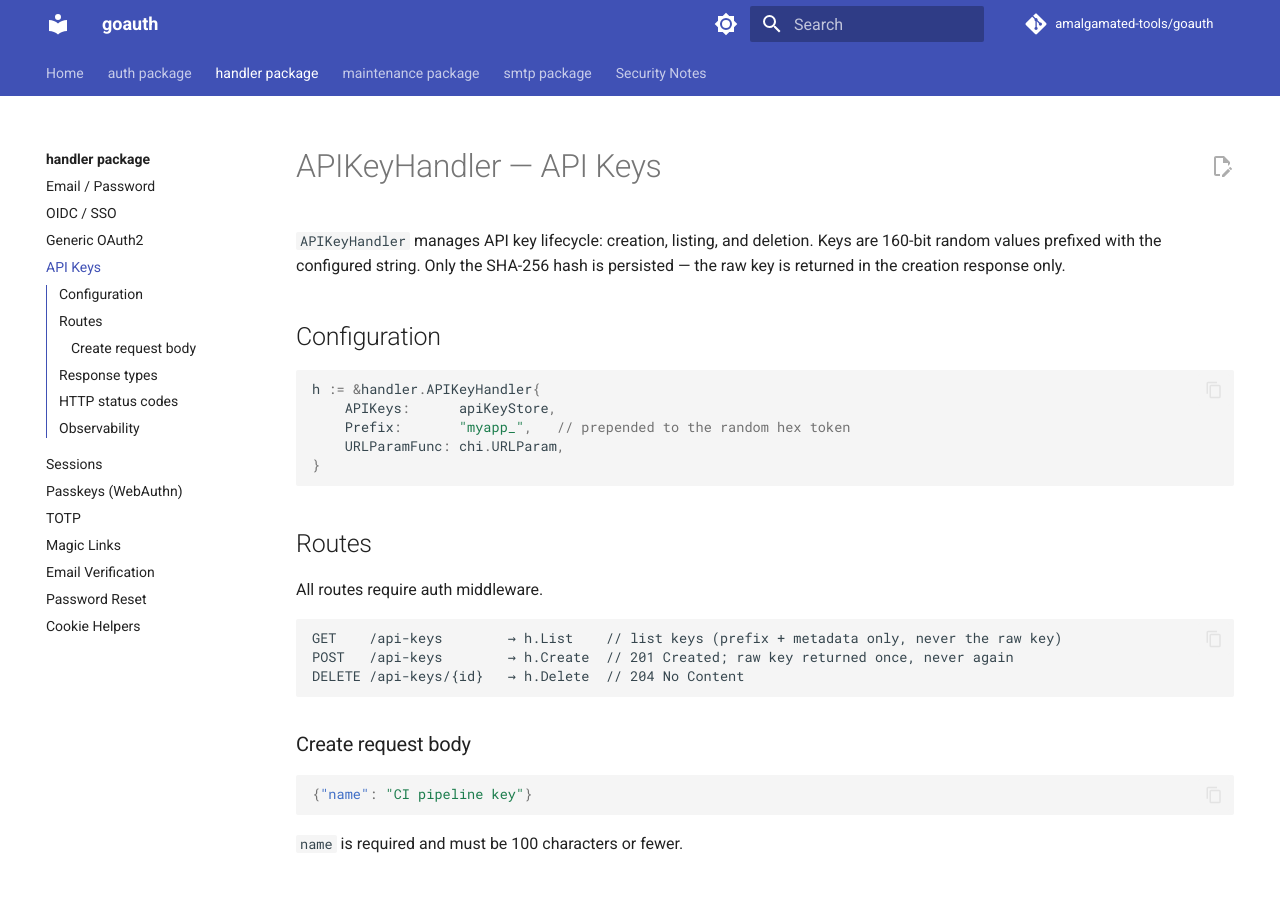
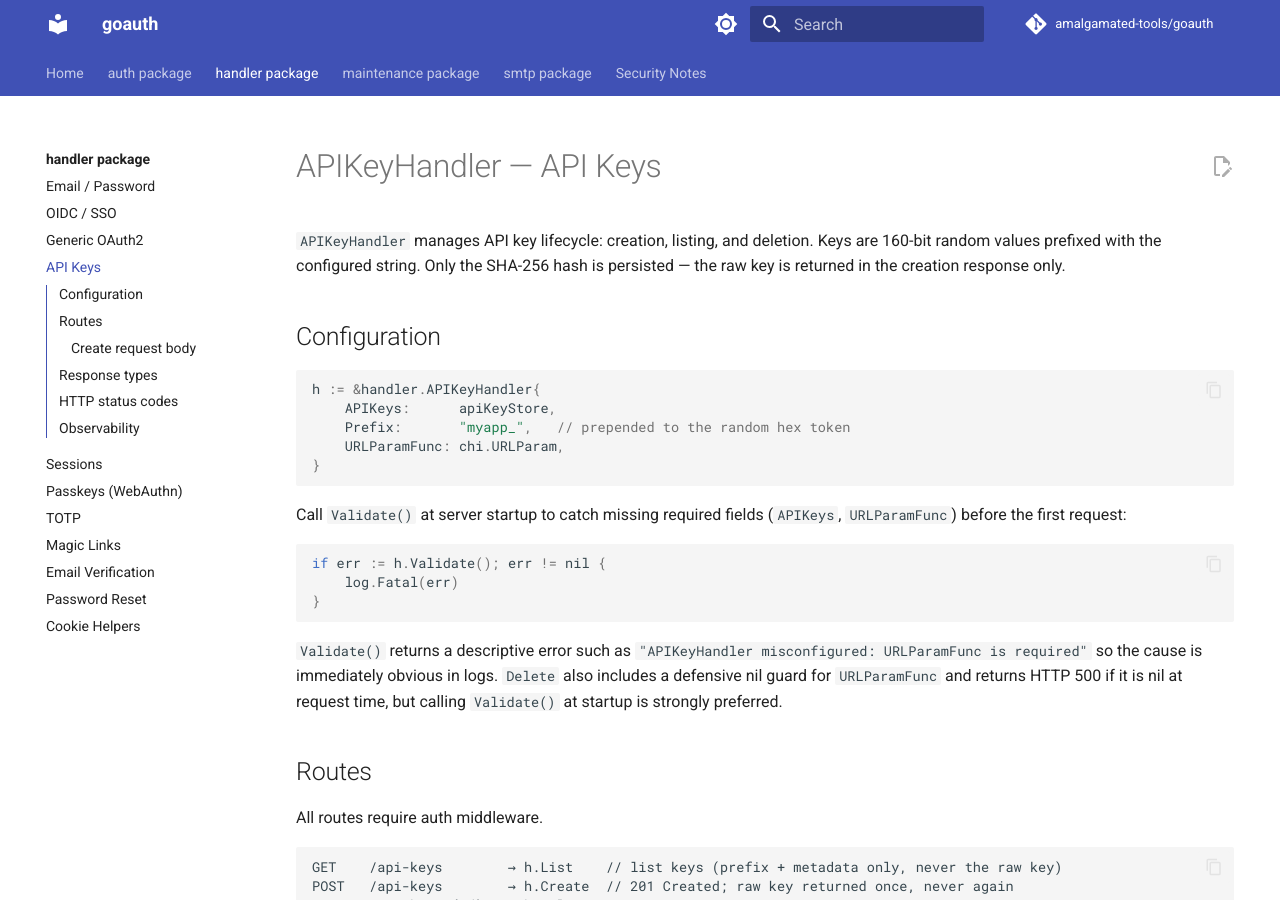
Before and after one commit to amalgamated-tools/goauth, an MkDocs documentation site: the page built from docs/handler/api-keys.md, in a window 1280 px wide and 900 px high. Built offline with MkDocs 1.6.1 and Material for MkDocs 9.7.7, drawn with Linux system fonts in a browser that asks for light colours; comment, search, counter and statistics services are not loaded; some of the changed text lies outside the part shown.

Commit message:
docs(handler): document Validate() methods for EmailVerification, PasswordReset, and APIKey handlers
- Add Validate() usage example and error message description to
  EmailVerificationHandler, PasswordResetHandler, and APIKeyHandler docs
- Document the defensive nil guard in APIKeyHandler.Delete() (HTTP 500
  when URLParamFunc is nil) and update the HTTP status codes table
- Mirrors the Validate() pattern already documented in auth.md and
  magic-links.md

Co-authored-by: Copilot <223556219+Copilot@users.noreply.github.com>

````diff
--- a/docs/handler/api-keys.md
+++ b/docs/handler/api-keys.md
@@ -11,6 +11,16 @@ h := &handler.APIKeyHandler{
     URLParamFunc: chi.URLParam,
 }
 ```
+
+Call `Validate()` at server startup to catch missing required fields (`APIKeys`, `URLParamFunc`) before the first request:
+
+```go
+if err := h.Validate(); err != nil {
+    log.Fatal(err)
+}
+```
+
+`Validate()` returns a descriptive error such as `"APIKeyHandler misconfigured: URLParamFunc is required"` so the cause is immediately obvious in logs. `Delete` also includes a defensive nil guard for `URLParamFunc` and returns HTTP 500 if it is nil at request time, but calling `Validate()` at startup is strongly preferred.
 
 ## Routes
 
@@ -73,7 +83,7 @@ The `Create` response also sets `Cache-Control: no-store` and `Pragma: no-cache`
 | `Delete` | 204 No Content | Success |
 | `Delete` | 400 Bad Request | Missing key ID |
 | `Delete` | 404 Not Found | API key not found or not owned by the authenticated user |
-| `Delete` | 500 Internal Server Error | Store failure |
+| `Delete` | 500 Internal Server Error | `URLParamFunc` is nil; store failure |
 
 ## Observability
 
````
Also changed, not shown: docs/handler/email-verification.md (+10 -0 lines), docs/handler/password-reset.md (+10 -0 lines).
